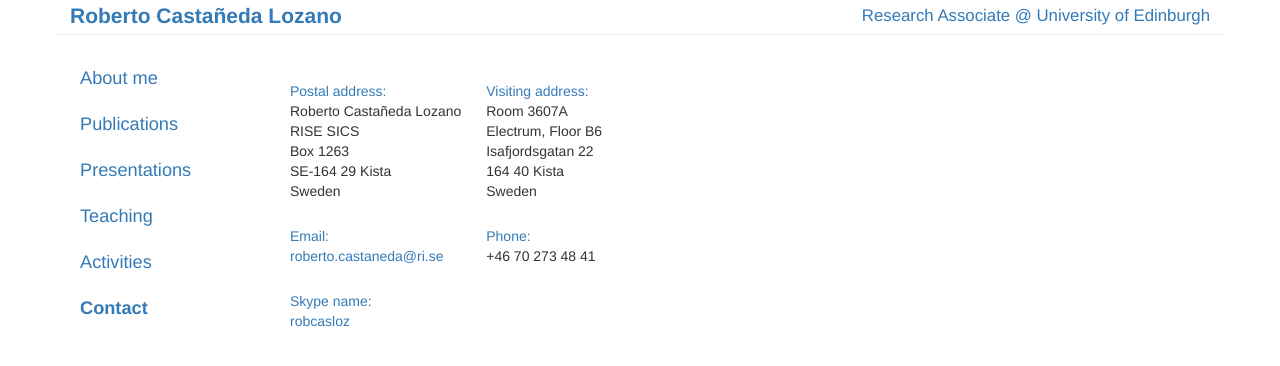
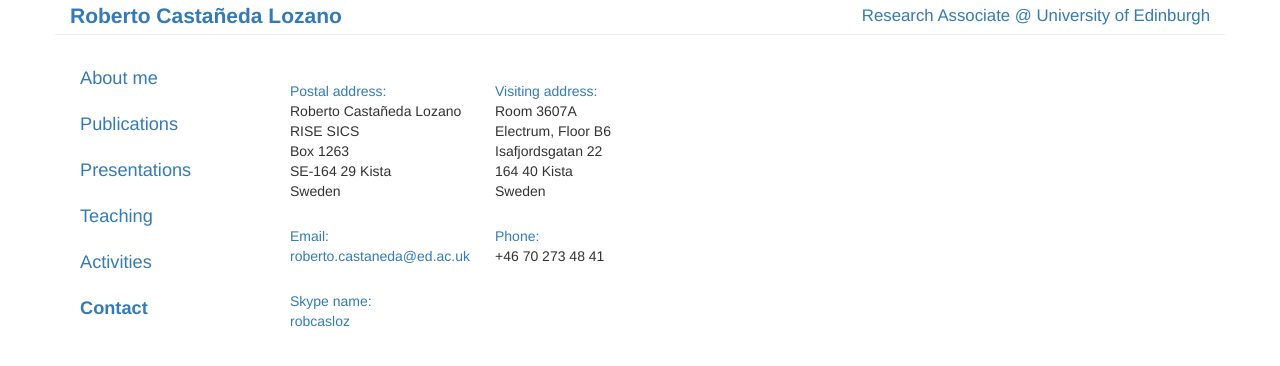
Before and after one commit to robcasloz/robcasloz.github.io, a Jekyll site: the page built from _posts/2010-08-01-contact.md, in a window 1280 px wide. Shown: the top 366 px of the page. Built offline with Jekyll 4.4.1, drawn with Linux system fonts in a browser that asks for light colours.

```diff
--- a/_posts/2010-08-01-contact.md
+++ b/_posts/2010-08-01-contact.md
@@ -25,7 +25,7 @@ Sweden
   <tr>
     <td>
 <div class="section">Email:</div>
-<a href="mailto:roberto.castaneda@ri.se">roberto.castaneda@ri.se</a>
+<a href="mailto:roberto.castaneda@ed.ac.uk">roberto.castaneda@ed.ac.uk</a>
     </td>
     <td>
 <div class="section">Phone:</div>
```
Also changed, not shown: _posts/2010-09-01-activities.md (+1 -0 lines).
